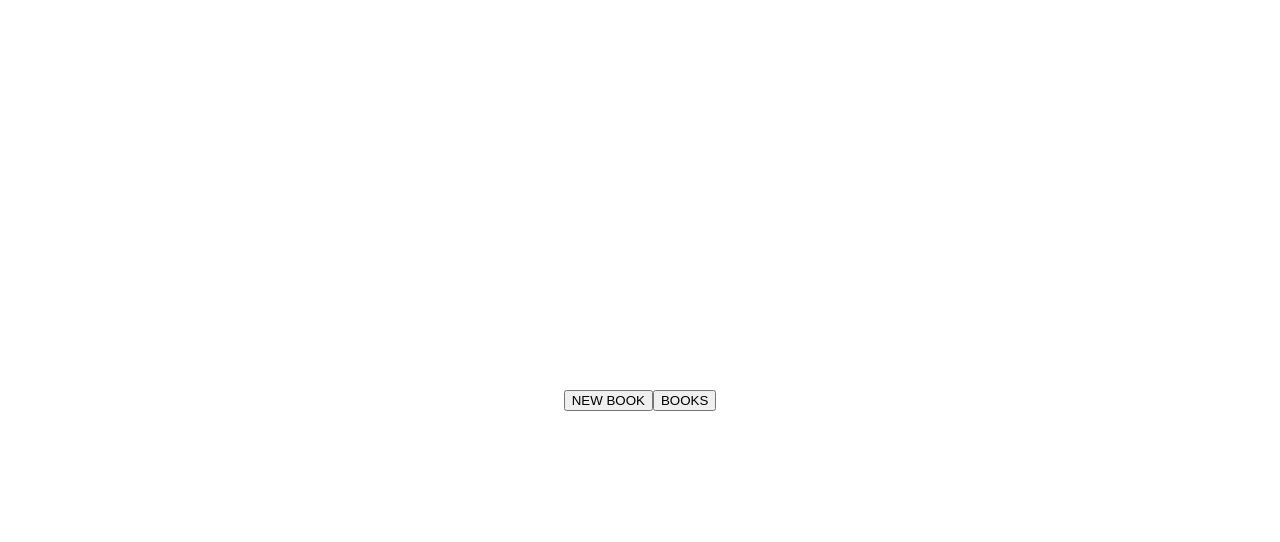
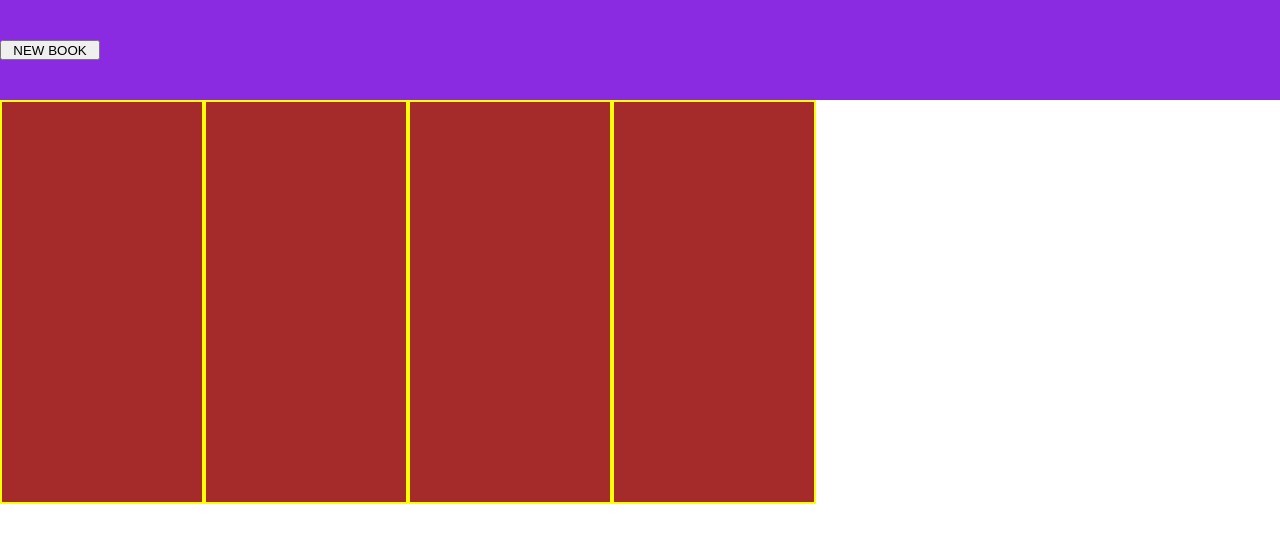
Before and after one commit to aleksandar-code/Library, a plain HTML site: page index.html in a window 1280 px wide. Both pictures are taken after a click on the button "BOOKS". Drawn offline with Linux system fonts and the light colour scheme.

Commit message:
Add book display

```diff
--- a/app.js
+++ b/app.js
@@ -1,4 +1,4 @@
-let myLibrary = [];
+let myLibrary = [1, 2, 3, 4];
 let author = document.getElementById("author");
 let title = document.getElementById("title");
 let pages = document.getElementById("pages");
@@ -11,6 +11,8 @@ let form = document.getElementsByTagName("form")[0];
 let submitButton = document.querySelector('button[type=submit]');
 
 let books = document.getElementById("books");
+
+let booksDisplay = document.getElementById("books-display");
 
 books.onclick = () => displayBooks();
 
@@ -61,7 +63,13 @@ function isFormComplete() {
 }
 
 function displayBooks() {
-
+    if (myLibrary.length < 1) return
+    books.style.display = "none";
+    for (x of myLibrary) {
+        let bookCard = document.createElement("div")
+        bookCard.classList.add("card")
+        booksDisplay.appendChild(bookCard)
+    }
 }
 
 function resetForm() {
--- a/index.html
+++ b/index.html
@@ -9,8 +9,12 @@
 </head>
 <body>
     <div id="library">
-        <button id="new-book">NEW BOOK</button>
-        <button id="books">BOOKS</button>
+
+        <div id="menu">
+            <button id="new-book">NEW BOOK</button>
+            <button id="books">BOOKS</button>
+        </div>
+        <div id="books-display"></div>
         <form action="" method="get">
             <fieldset>
                 <legend>Let's do this!</legend>
--- a/style.css
+++ b/style.css
@@ -4,10 +4,13 @@ body {
 }
 
 #library {
+    height: 100vh;
     display: flex;
-    justify-content: center;
-    align-items: center;
-    height: 100vh;
+    flex-direction: column;
+}
+
+form {
+    width: 200px;
 }
 
 fieldset span {
@@ -21,7 +24,25 @@ fieldset span {
 
 .card {
     background-color: brown;
-    border: yellow;
+    border: 2px solid yellow;
     width: 200px;
     height: 400px;
 }
+
+#menu {
+    background-color: blueviolet;
+    height: 100px;
+    display: flex;
+    align-items: center;
+}
+
+#menu button {
+    height: 20px;
+    width: 100px;
+}
+
+#books-display {
+    display: flex;
+    flex-direction: row;
+    flex-wrap: wrap;
+}
```
